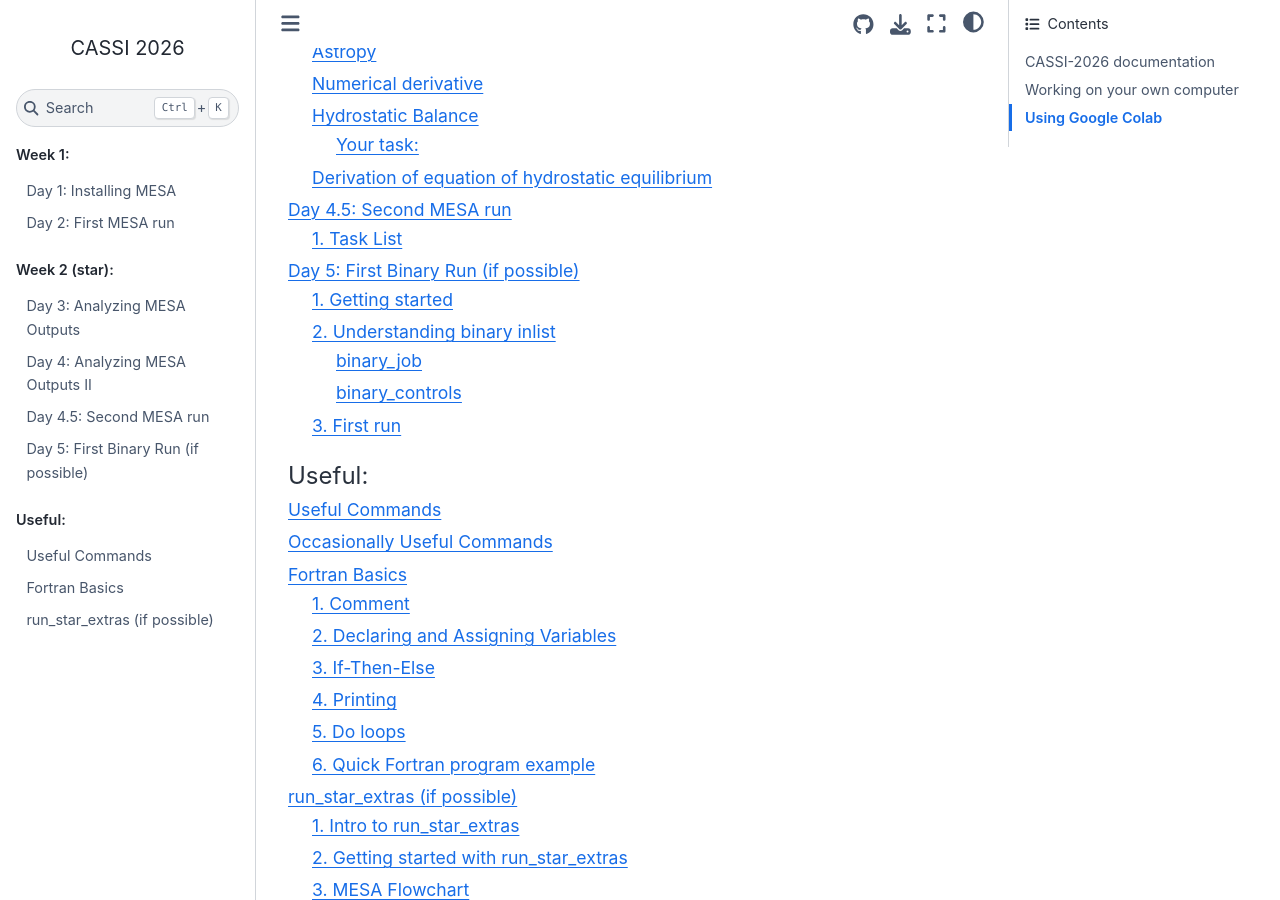
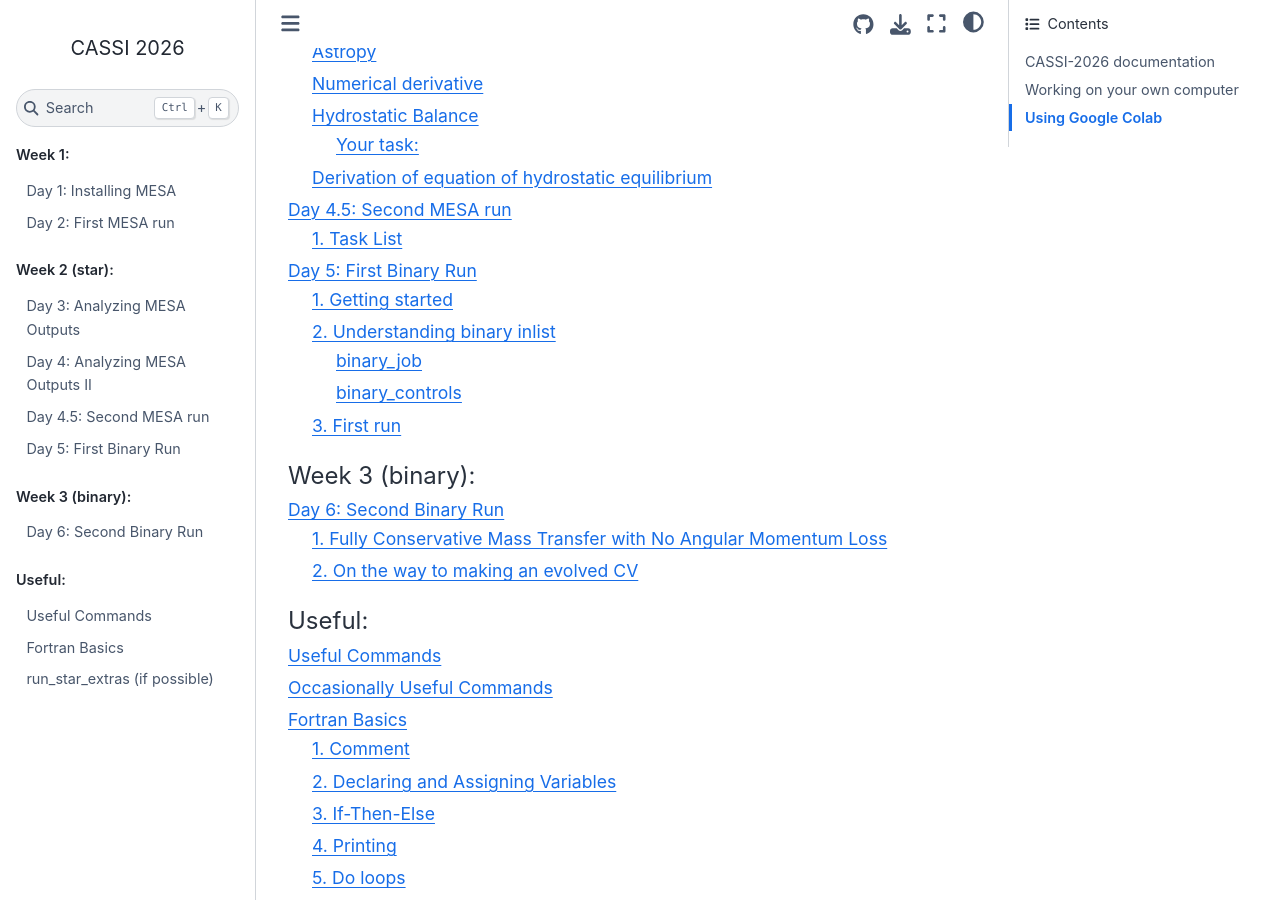
Before and after one commit to sunnywong314/CASSI2026-Sunny, a Sphinx documentation site: the page built from docs/source/index.rst, in a window 1280 px wide and 900 px high, scrolled down 1715 px. Built offline with Sphinx 7.4.7 and the Sphinx Book theme 1.1.4, drawn with Linux system fonts in a browser that asks for light colours; part of the change alters nothing that is shown.

Commit message:
add second binary run

```diff
--- a/docs/source/first_binary.rst
+++ b/docs/source/first_binary.rst
@@ -1,6 +1,6 @@
-**************************************
-Day 5: First Binary Run (if possible)
-**************************************
+*************************
+Day 5: First Binary Run
+*************************
 
 Congrats on making it this far!
 Now we will take it further, and learn about binary runs in MESA.
--- a/docs/source/index.rst
+++ b/docs/source/index.rst
@@ -67,6 +67,7 @@ Some of the notebooks need data files.  These can be uploaded by selecting the
    :maxdepth: 3
    :caption: Week 3 (binary):
 
+   second_binary
 
 .. toctree::
    :maxdepth: 3
--- /dev/null
+++ b/docs/source/second_binary.rst
@@ -0,0 +1,117 @@
+*************************
+Day 6: Second Binary Run
+*************************
+
+Now we will delve further into binary evolution.
+
+1. Fully Conservative Mass Transfer with No Angular Momentum Loss
+==================================================================
+
+In this binary run, we will try to learn what happens to the binary orbit
+when there is no mass and angular momentum losses from the binary,
+particularly to the orbital period/ separation.
+
+.. admonition:: Task
+
+    Make a copy of your first binary run. Name it something new.
+
+    Set the following:
+
+    - Initial binary parameters: star 1 mass of 1.4 solar masses, star 2 mass of 1.0 solar mass, and orbital period of 1 day.
+    - Set ``do_jdot_* = .false.`` , which turns off all the orbital angular momentum loss. The asterisk ``*`` here means that there are several options you need to use.
+    - Set ``limit_retention_by_mdot_edd = .false.``. By default, this option is on, meaning that star 2 will only accrete up to its Eddington limit, and the rest is lost from the system. Here we want to model fully conservative mass transfer, so we want to turn this off.
+
+    Consult `binary controls <https://docs.mesastar.org/en/26.4.1/reference/binary_controls.html>`_ if you are stuck.
+
+Now you are ready to run. While it is running,
+
+.. admonition:: Task
+
+    Observe:
+
+    - What happens to the orbital period initially?
+    - The orbital period eventually reverses trend. At this point, what are the masses of star 1 and star 2?
+    - What is the peak mass transfer rate?
+    - Kill the run once it reaches model number 500. You can do this manually on the terminal with ``ctrl+c``.
+
+Hopefully this gives your more intuition into what happens to the binary orbit
+depending on the mass ratio.
+
+2. On the way to making an evolved CV
+=======================================
+
+Now we're ready to make more complicated runs in preparation for
+making an AM CVn binary through the evolved CV channel.
+
+
+.. admonition:: Task
+
+    Once again, make a copy of your first binary run. Name it something new.
+
+    Change your inlists parameters according to the following.
+    You will need to figure out to which inlist each goes.
+
+.. dropdown:: Binary options (Click to expand)
+
+    - Initial binary parameters: star 1 mass of 1.1 solar masses, star 2 mass of 0.75 solar mass, and orbital period of 1.5 days.
+    - Set ``limit_retention_by_mdot_edd = .false.``. By default, this option is on, meaning that star 2 will only accrete up to its Eddington limit, and the rest is lost from the system. While we still want to make the mass transfer non-conservative, we'll deploy another option (keep reading).
+    - Set ``mass_transfer_beta = 1.0d0``. This means that whatever the donor donates, will be lost from the accretor as a fast wind. The wind mass loss will carry the specific angular momentum of the accretor.
+    - Set ``mdot_scheme = 'Kolb'``. This means MESA will calculate the mass transfer rate following Kolb et al. 1990, which varies with how much the donor is overfilling its Roche lobe and stellar conditions near the Roche lobe.
+
+    Consult `binary controls <https://docs.mesastar.org/en/26.4.1/reference/binary_controls.html>`_ if you are stuck.
+
+.. dropdown:: Star options (Click to expand)
+
+    The following inlist options will be in different sections of the inlist.
+    Consult the MESA documentation for `star_job <https://docs.mesastar.org/en/26.4.1/reference/star_job.html>`_ and `controls <https://docs.mesastar.org/en/26.4.1/reference/controls.html>`_.
+
+    First,
+
+    - Have MESA load ``zams_1.1Msun.mod`` (from :doc:`second_run`). You will need to make sure that MESA has the right path to this model.
+    - Set the initial model number to 0.
+    - Set the initial star age to 0.
+
+    Hint: each of these three above requires two options. Of the two, one requires you setting some flag to true, and the other requires you setting some value.
+
+    Then,
+
+    - Change the base metallicity for the opacity calculations (you did this in :doc:`second_run` too), to :math:`Z=0.018`.
+
+    Finally,
+
+    - Set the profile output frequency to every 200 models.
+    - Set the history file output frequency to every 5 models.
+    - Set ``energy_eqn_option = 'eps_grav'``. By default, this option is ``'dedt'``. Both are just different ways of rewriting the energy equation. ``'dedt'`` is great at numerical energy conservation, but is worse for temperature (technically, entropy) evolution under electron degeneracy. See the MESA VI paper for more discussion.
+    - Set ``use_ledoux_criterion = .true.``. When determining whether a region is convective or radiative, the Ledoux criterion considers the stabilizing effect of a chemical gradient, in addition to the temperature gradient.
+    - Set ``redo_limit`` to some ridiculously large integer number. This prevents our model from stopping early from having too many redos.
+    - Set ``atm_T_tau_opacity = 'iterated'``. This changes how the opacity in the atmosphere is calculated.
+    - Set ``limit_for_rel_error_in_energy_conservation = 1d-2`` and ``hard_limit_for_rel_error_in_energy_conservation = 1d-1``. MESA limits its timesteps based on numerical energy conservation. Here we relax the timesteps for convenience.
+    - Set:
+
+    .. code-block:: Fortran
+
+        overshoot_scheme(1) = 'exponential'
+        overshoot_zone_type(1) = 'nonburn'
+        overshoot_zone_loc(1) = 'shell'
+        overshoot_bdy_loc(1) = 'bottom'
+
+        overshoot_f(1) = 0.01d0
+        overshoot_f0(1) = 0.005d0
+
+    Inside the convection zone, fluid elements have some acceleration and rise to the surface
+    until they reach the convective boundary, where they have zero acceleration.
+    However, this doesn't mean they have zero velocity. They can still go beyond the convective boundary
+    until they reach zero velocity. Convective overshooting considers this mechanical effect in
+    mixing chemicals. In our case, this is in part a numerical convenience to mix the core materials
+    into the envelope.
+
+    **History quantities**: Find the history columns quantity that lets you output the
+    surface abundance of all the isotopes present in the model.
+
+.. admonition:: Task
+
+    Run the model and observe its orbital evolution.
+    Note also the surface hydrogen abundance.
+
+If you have time, try running the same model but with different initial orbital periods.
+Do not change it by more than 1 day. And do not overwrite your binary run.
```
